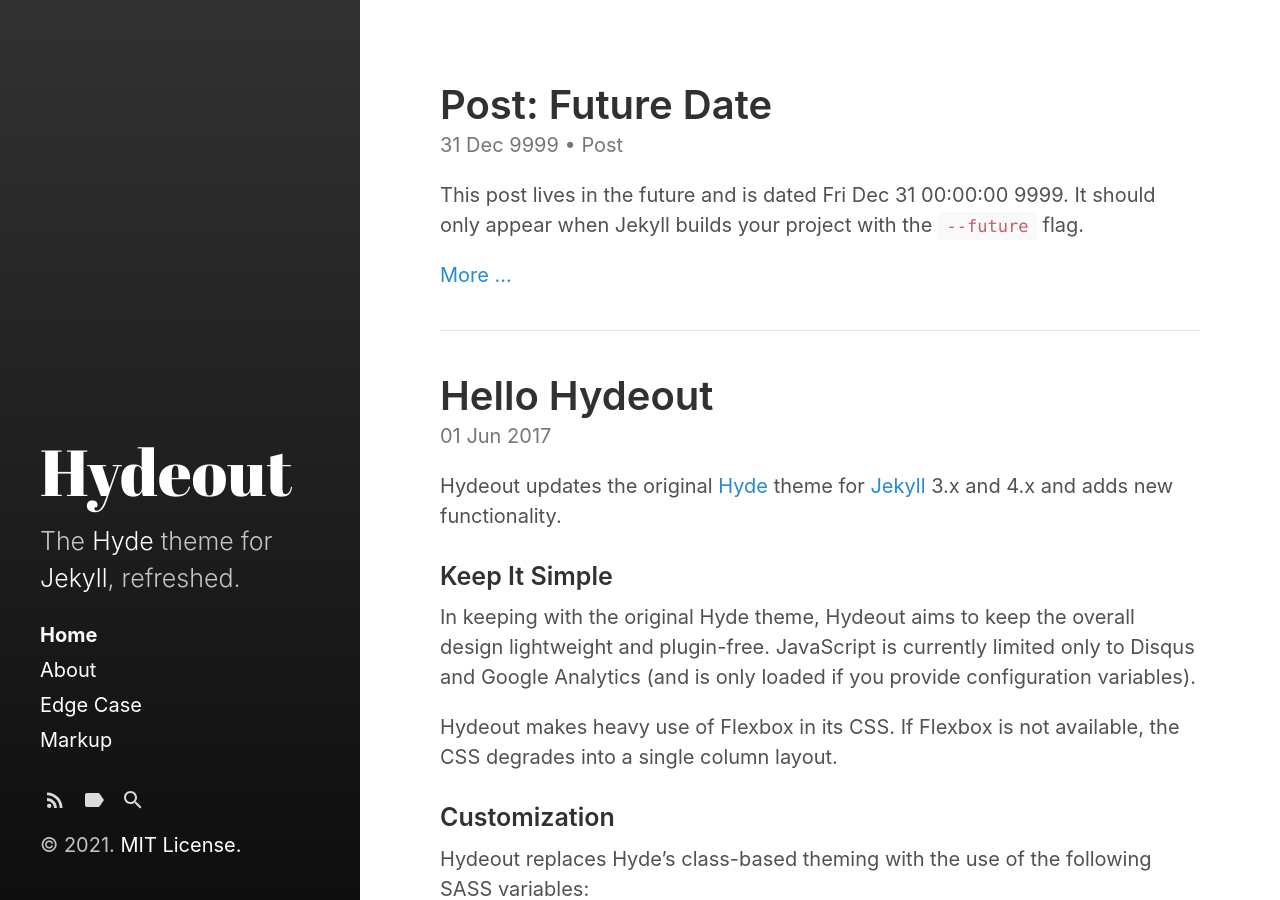
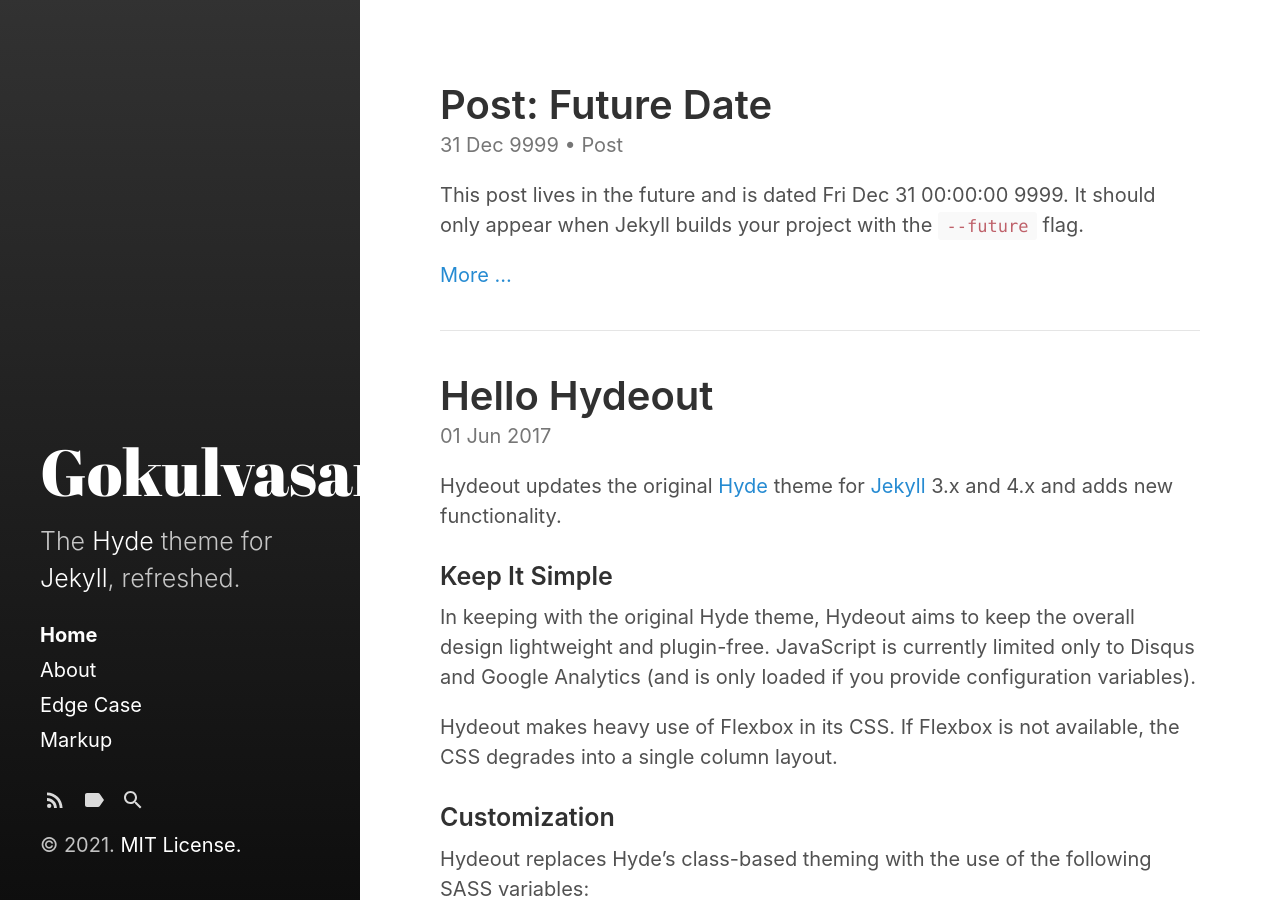
Before and after one commit to Ajay6023/masterHyde, a Jekyll site: the page built from index.html, in a window 1280 px wide and 900 px high. Built offline with Jekyll 4.4.1, drawn with Linux system fonts in a browser that asks for light colours; the list of posts is cut into pages by our own code.

Commit message:
Update _config.yml

```diff
--- a/_config.yml
+++ b/_config.yml
@@ -3,7 +3,7 @@ markdown:         kramdown
 highlighter:      rouge
 
 # Setup
-title:            Hydeout
+title:            Gokulvasan
 tagline:          'A Jekyll theme'
 description:      'The <a href="http://hyde.getpoole.com" target="_blank">Hyde</a> theme for <a href="http://jekyllrb.com" target="_blank">Jekyll</a>, refreshed.'
 url:              https://ajay6023.github.io
@@ -15,8 +15,8 @@ baseurl:          '/masterHyde'
                   # sidebar_blog_link below.
 
 author:
-  name:           'Andrew Fong'
-  url:            https://twitter.com/fongandrewc
+  name:           'Gokulvasan'
+  url:            https://twitter.com/
 
 paginate:         5
 # paginate_path:    '/page:num'
```
